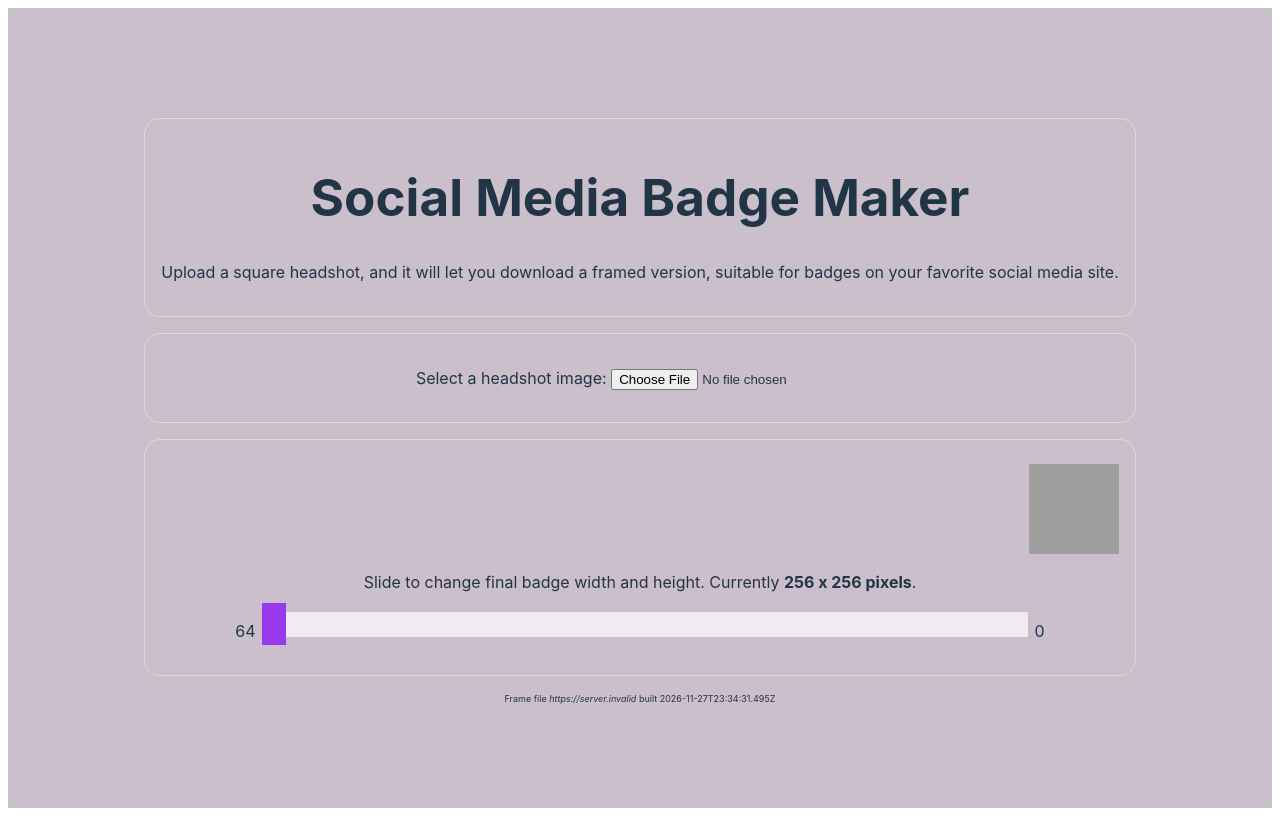
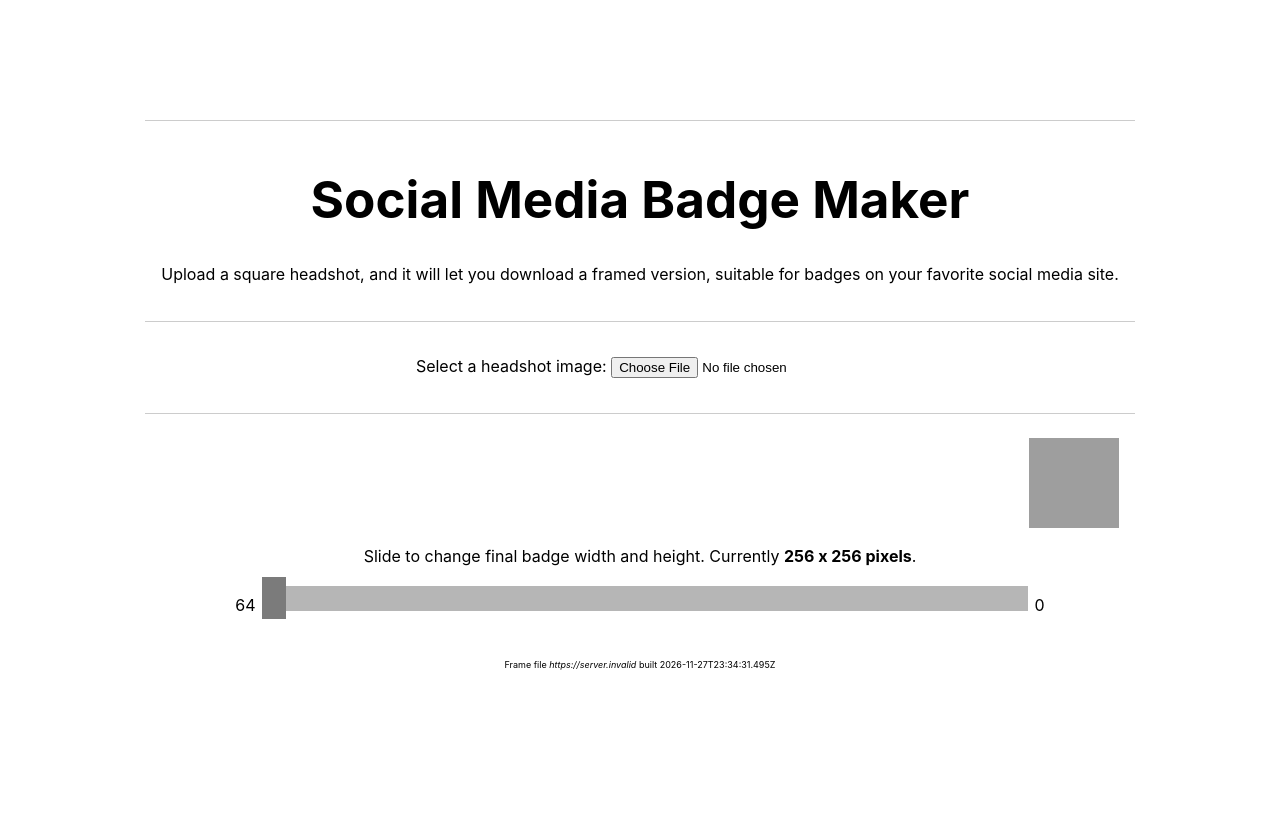
Before and after one commit to nurih/badge-maker, a Vue app: page / in a window 1280 px wide. Built offline with nearby package versions, Linux system fonts and the light colour scheme; no server answers; grey boxes are pictures that could not be loaded.

Commit message:
revert to ambient

```diff
--- a/src/App.vue
+++ b/src/App.vue
@@ -119,9 +119,10 @@ footer {
 
 .slider {
   -webkit-appearance: none;
+  appearance: none;
   width: 100%;
   height: 25px;
-  background: #ffffff;
+  background: #989898;
   outline: none;
   opacity: 0.7;
   -webkit-transition: 0.2s;
@@ -137,14 +138,14 @@ footer {
   appearance: none;
   width: 24px;
   height: 42px;
-  background: #8400ff;
+  background: #444;
   cursor: pointer;
 }
 
 .slider::-moz-range-thumb {
   width: 24px;
   height: 42px;
-  background: #8400ff;
+  background: #444;
   cursor: pointer;
 }
 </style>
--- a/src/components/BadgeMaker.vue
+++ b/src/components/BadgeMaker.vue
@@ -175,7 +175,7 @@ const downloadImage = () => {
   padding-top: 100%;
   overflow: hidden;
   position: relative;
-  border: green 2px double;
+  border: #898989 1px dotted;
 }
 div.container > * {
   position: absolute;
--- a/src/style.css
+++ b/src/style.css
@@ -4,8 +4,6 @@
   font-weight: 400;
 
   color-scheme: light dark;
-  color: rgba(255, 255, 255, 0.87);
-  background-color: #242424;
 
   font-synthesis: none;
   text-rendering: optimizeLegibility;
@@ -15,13 +13,9 @@
 
 a {
   font-weight: 500;
-  color: #646cff;
   text-decoration: inherit;
 }
 
-a:hover {
-  color: #535bf2;
-}
 
 body {
 
@@ -29,7 +23,6 @@ body {
   place-items: center;
   min-width: 320px;
   min-height: 100vh;
-  background-color: #cabfca;
 }
 
 h1 {
@@ -38,28 +31,23 @@ h1 {
 }
 
 .card {
-  margin: 1rem;
   padding: 1rem;
-  border: solid 1px gainsboro;
-  border-radius: 1rem;
+  margin-bottom: 3px;
+  border-width: 1px 0 0 0;
+  border-style: solid;
+  border-color: rgba(128, 128, 128, 0.4);
+  background-clip: padding-box;
+  -webkit-background-clip: padding-box;
 }
+
+div.card:last-child {
+  border-width: 1px 0 0 0;
+}
+
 
 #app {
   max-width: 1280px;
   margin: 0 auto;
-  padding: 2rem;
+  padding-bottom: 1rem;
   text-align: center;
 }
-
-@media (prefers-color-scheme: light) {
-  :root {
-    color: #213547;
-    background-color: #ffffff;
-  }
-  a:hover {
-    color: #747bff;
-  }
-  button {
-    background-color: #f9f9f9;
-  }
-}
```
